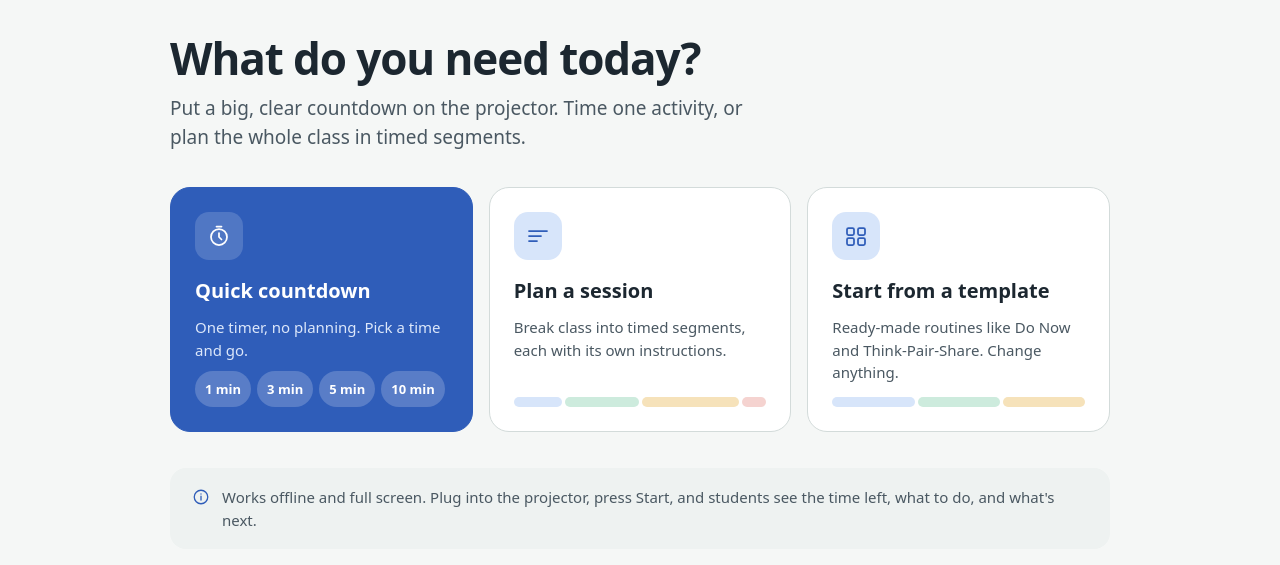
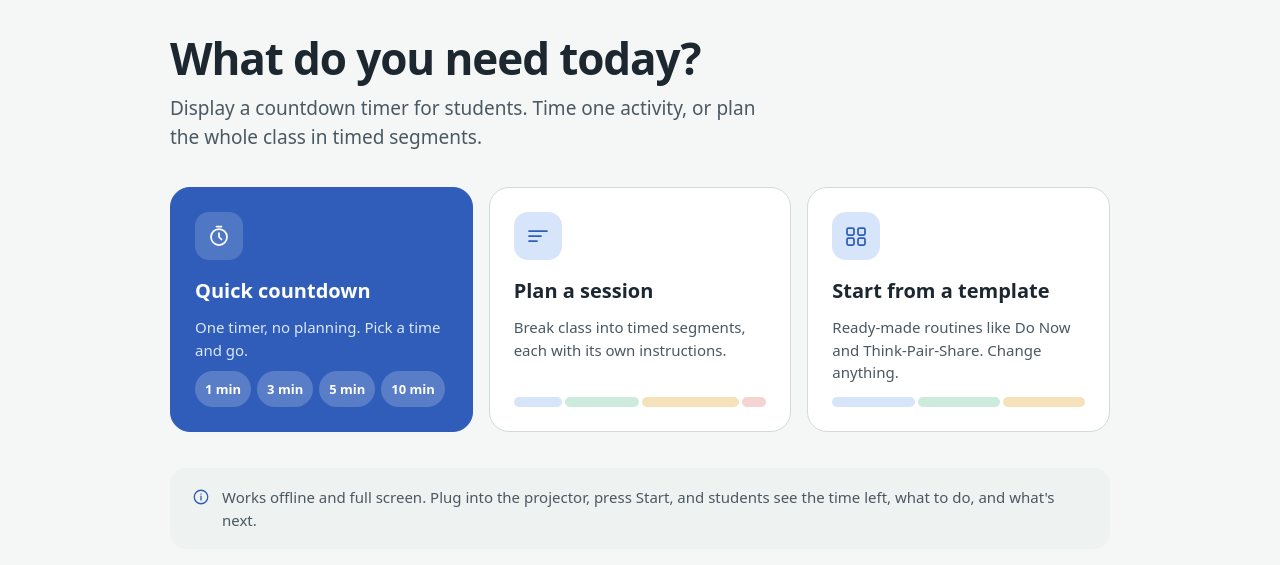
Before and after one commit to mlittrell-ttu/mlittrell.github.io, a plain HTML site: page timer.html in a window 1280 px wide. Shown: the part 67-632 px from the top of the page. Drawn offline with Linux system fonts and the light colour scheme.

Commit message:
Timer: landing wording
Co-Authored-By: Claude Opus 5.5 <noreply@anthropic.com>
Claude-Session: https://claude.ai/code/session_0174kj6JiMHC1ziRBPJ1zbN7

```diff
--- a/timer.html
+++ b/timer.html
@@ -894,7 +894,7 @@ progress::-moz-progress-bar      { background: var(--seg-dot); border-radius: 99
      ================================================================= -->
 <main id="landing" class="screen-wrap">
   <h2 class="landing-title">What do you need today?</h2>
-  <p class="landing-lede">Put a big, clear countdown on the projector. Time one activity, or plan the whole class in timed segments.</p>
+  <p class="landing-lede">Display a countdown timer for students. Time one activity, or plan the whole class in timed segments.</p>
   <div class="starts">
     <div class="start primary">
       <button type="button" class="start-main" id="go-quick">
```
